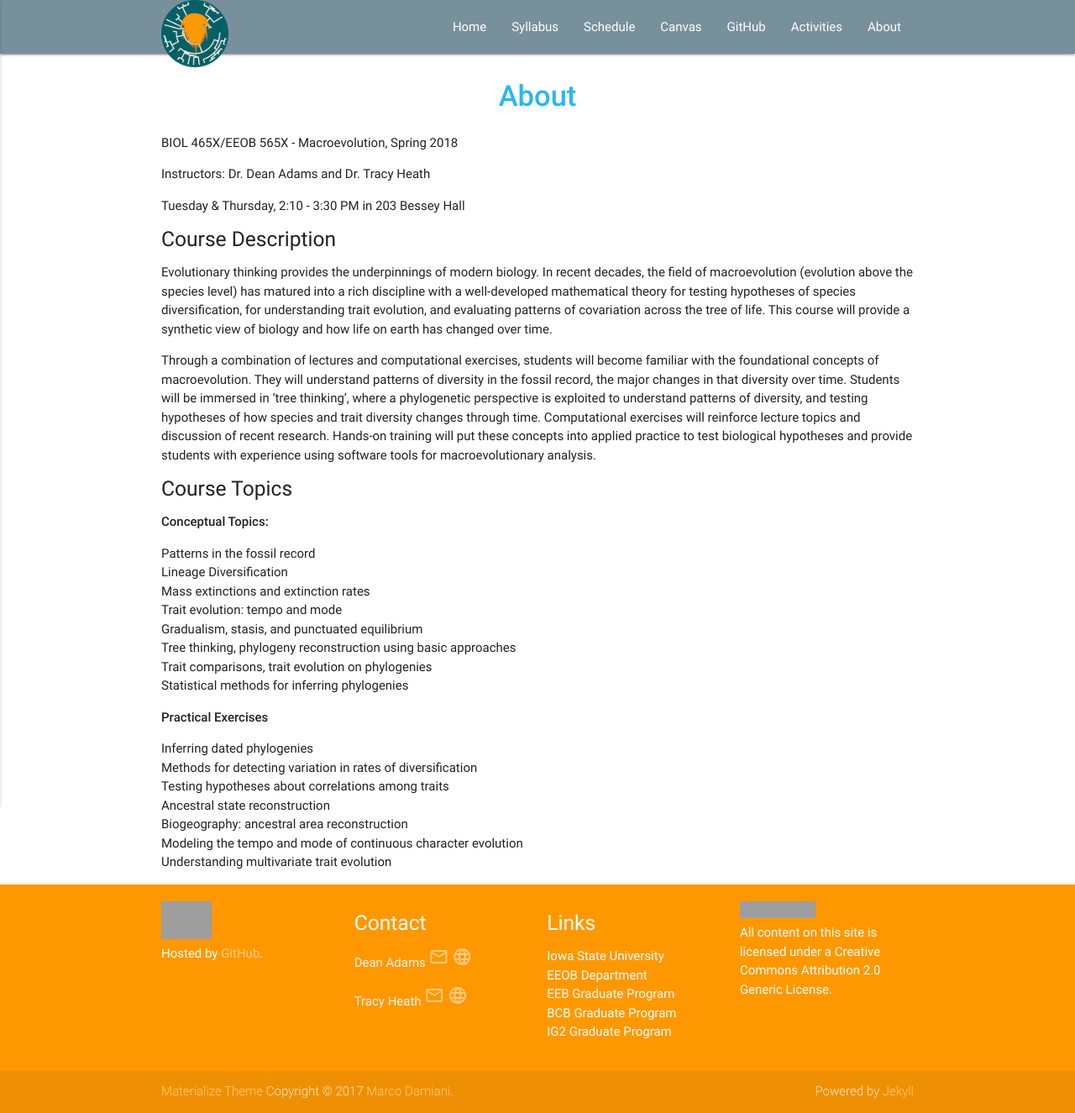
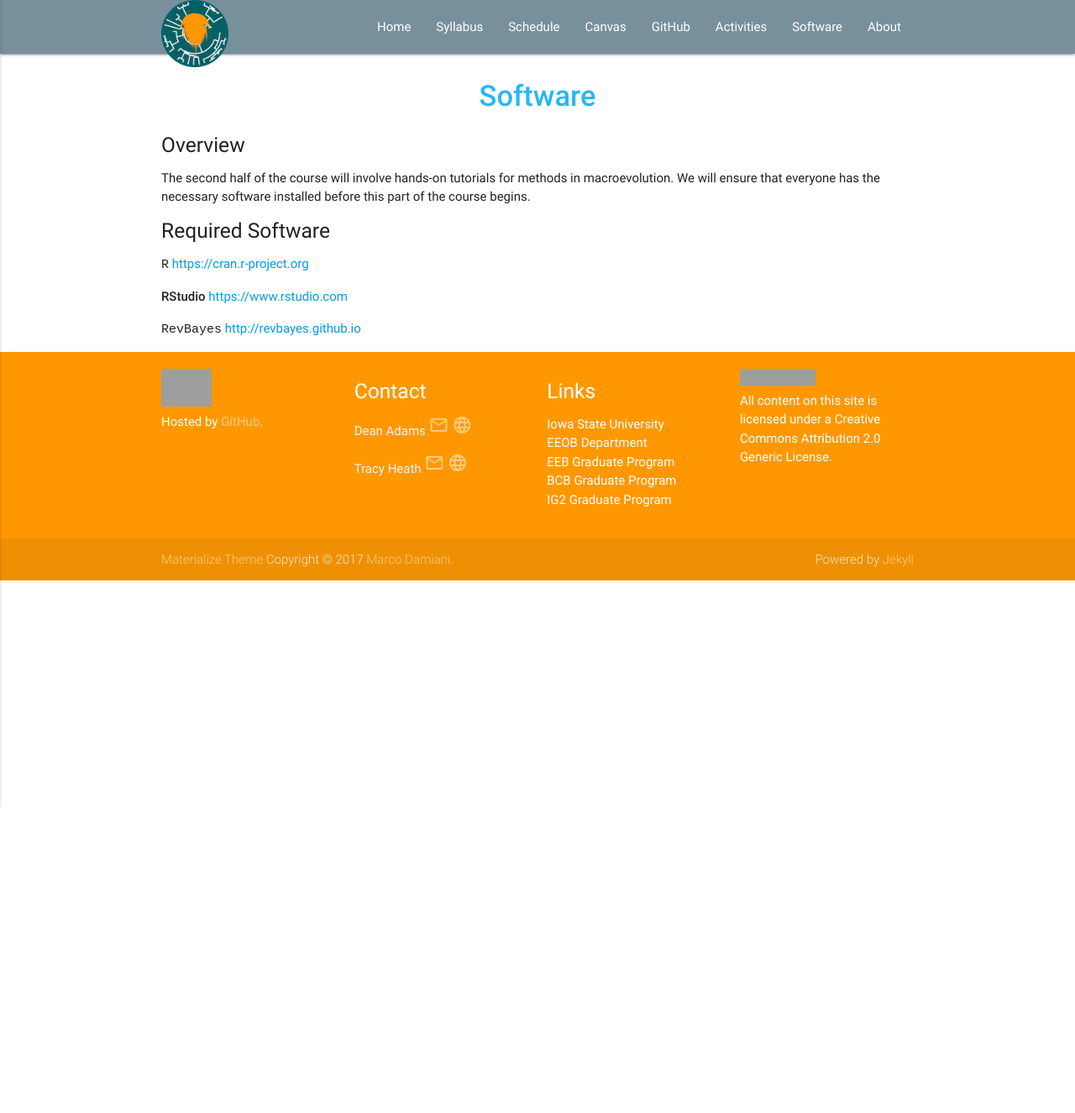
Before and after one commit to EEOB-Macroevolution/EEOB-565X-Spring2018, a Jekyll site: the page built from page2.md, in a window 1280 px wide. Shown: the whole page at 84% size. Built offline with Jekyll 4.4.1, drawn with Linux system fonts in a browser that asks for light colours; after the commit the page ends 900 px from its top, so only the background shows below that; grey boxes are pictures that could not be loaded.

Commit message:
edits to site

```diff
--- a/_layouts/home.html
+++ b/_layouts/home.html
@@ -28,7 +28,7 @@ layout: default
             <h2 class="center blue-grey-text"><i class="material-icons">library_books</i></h2>
             <h5 class="center">Readings</h5>
 
-            <p class="light">This course requires a heavy amount of reading. We have provided PDFs of all papers and book chapters on the Canvas site. Additionally, you will find links to the online versions in the dated "Class Activities" below.</p>
+            <p class="light">This course requires a heavy amount of reading. We have provided PDFs of all papers and book chapters on the <a href="https://canvas.iastate.edu/courses/46870">Canvas</a> site. Additionally, you will find links to the online versions in the dated <a href="Activities">Class Activities</a>.</p>
           </div>
         </div>
 
@@ -37,7 +37,7 @@ layout: default
             <h2 class="center blue-grey-text"><i class="material-icons">laptop_mac</i></h2>
             <h5 class="center">Practicals</h5>
 
-            <p class="light">The second half of this course will be a series of workshops covering applications in phylogenetic methods for macroevolution. Please come to class prepared to complete the tutorial with your own laptop. (If you do not have access to a laptop, one may be provided for you for use during class time.)</p>
+            <p class="light">The second half of this course will be a series of workshops covering applications in phylogenetic methods for macroevolution. Please come to class prepared to complete the tutorial with your own laptop. (If you do not have access to a laptop, please contact the instructors and one may be provided for you for use during class time.)</p>
           </div>
         </div>
 
@@ -46,7 +46,7 @@ layout: default
             <h2 class="center blue-grey-text"><i class="material-icons">star</i></h2>
             <h5 class="center">Grades</h5>
 
-            <p class="light">Students will be evaluated on their performance in three components of the course: (1) a midterm exam, (2) participation, and (3) the final project. For deteails, please see the course syllabus.</p>
+            <p class="light">Students will be evaluated on their performance in three components of the course: (1) a midterm exam, (2) participation, and (3) the final project. For deteails, please see the course <a href="https://github.com/EEOB-Macroevolution/EEOB-565X-Spring2018/blob/master/course-files/Macro2017-Syllabus.pdf">syllabus</a>.</p>
           </div>
         </div>
       </div>
--- a/page2.md
+++ b/page2.md
@@ -1,42 +1,19 @@
 ---
 layout: page
-title: About
-permalink: /About/
+title: Software
+permalink: /Software/
 ---
 
 <h1 class="page-title">{{ page.title | escape }}</h1>
 
-BIOL 465X/EEOB 565X - Macroevolution, Spring 2018
+##### Overview
 
-Instructors: Dr. Dean Adams and Dr. Tracy Heath
+The second half of the course will involve hands-on tutorials for methods in macroevolution. We will ensure that everyone has the necessary software installed before this part of the course begins.
 
-Tuesday & Thursday, 2:10 - 3:30 PM in 203 Bessey Hall
+##### Required Software
 
-<h5>Course Description</h5>
+**`R`** [https://cran.r-project.org](https://cran.r-project.org/)
 
-Evolutionary thinking provides the underpinnings of modern biology. In recent decades, the field of macroevolution (evolution above the species level) has matured into a rich discipline with a well-developed mathematical theory for testing hypotheses of species diversification, for understanding trait evolution, and evaluating patterns of covariation across the tree of life. This course will provide a synthetic view of biology and how life on earth has changed over time.
+**RStudio** [https://www.rstudio.com](https://www.rstudio.com/)
 
-Through a combination of lectures and computational exercises, students will become familiar with the foundational concepts of macroevolution. They will understand patterns of diversity in the fossil record, the major changes in that diversity over time. Students will be immersed in ‘tree thinking’, where a phylogenetic perspective is exploited to understand patterns of diversity, and testing hypotheses of how species and trait diversity changes through time. Computational exercises will reinforce lecture topics and discussion of recent research. Hands-on training will put these concepts into applied practice to test biological hypotheses and provide students with experience using software tools for macroevolutionary analysis.
-
-<h5>Course Topics</h5>
-
-**Conceptual Topics:**
-
-* Patterns in the fossil record
-* Lineage Diversification
-* Mass extinctions and extinction rates
-* Trait evolution: tempo and mode
-* Gradualism, stasis, and punctuated equilibrium
-* Tree thinking, phylogeny reconstruction using basic approaches
-* Trait comparisons, trait evolution on phylogenies
-* Statistical methods for inferring phylogenies
-
-**Practical Exercises**
-
-* Inferring dated phylogenies
-* Methods for detecting variation in rates of diversification
-* Testing hypotheses about correlations among traits
-* Ancestral state reconstruction
-* Biogeography: ancestral area reconstruction
-* Modeling the tempo and mode of continuous character evolution
-* Understanding multivariate trait evolution
+**`RevBayes`** [http://revbayes.github.io](http://revbayes.github.io/)
```
Also changed, not shown: page3.md (added, +42 -0 lines), 1 other file.
